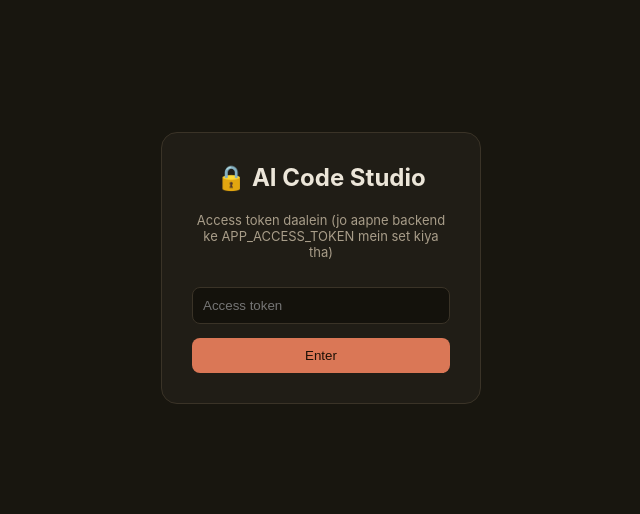
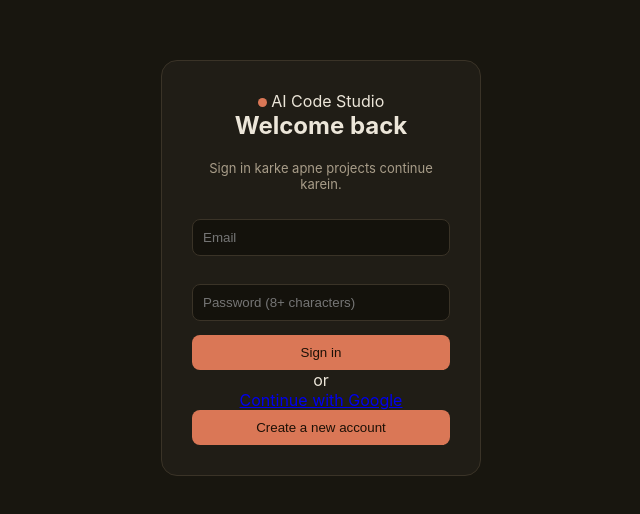
Before and after one commit to musabislam456-arch/ai-code-studio-front, a React (Vite) app: page / in a window 1280 px wide. Shown: the part 132-646 px from the top of the page, without its empty margins (319-959 px from the left). Built offline with nearby package versions, Linux system fonts and the light colour scheme; no server answers.

Commit message:
Replace shared-token login with email and Google sign-in UI

```diff
--- a/src/components/LoginGate.jsx
+++ b/src/components/LoginGate.jsx
@@ -1,31 +1,53 @@
-import React, { useState } from "react";
-import { getAccessToken, setAccessToken } from "../lib/api";
+import React,{useEffect,useState} from "react";
+import {api,getAccessToken,setAccessToken} from "../lib/api";
 
-/**
- * Simple gate: asks for the access token once, stores it in
- * localStorage. Not a real auth system — just enough to stop
- * randoms on the internet from using your deployed backend.
- */
-export default function LoginGate({ children }) {
-  const [token, setToken] = useState(getAccessToken());
-  const [entered, setEntered] = useState(!!getAccessToken());
+export default function LoginGate({children}){
+ const [loading,setLoading]=useState(true);
+ const [mode,setMode]=useState("signin");
+ const [name,setName]=useState("");
+ const [email,setEmail]=useState("");
+ const [password,setPassword]=useState("");
+ const [error,setError]=useState("");
+ useEffect(()=>{
+   const run=async()=>{
+     try{
+       if(location.pathname==="/auth/callback"){
+         const code=new URLSearchParams(location.search).get("code");
+         if(!code) throw new Error("Google login code missing.");
+         const r=await api.googleExchange(code); setAccessToken(r.token);
+         history.replaceState({}, "", "/"); location.reload(); return;
+       }
+       if(getAccessToken()){ await api.me(); }
+     }catch(err){ setAccessToken(""); }
+     finally{ setLoading(false); }
+   };
+   run();
+ },[]);
+ if(loading) return <div className="login-gate"><div className="login-card"><p>Loading…</p></div></div>;
+ if(getAccessToken()) return children;
 
-  if (entered) return children;
-
-  return (
-    <div className="login-gate">
-      <div className="login-card">
-        <h2>🔒 AI Code Studio</h2>
-        <p>Access token daalein (jo aapne backend ke APP_ACCESS_TOKEN mein set kiya tha)</p>
-        <input
-          type="password"
-          value={token}
-          onChange={(e) => setToken(e.target.value)}
-          placeholder="Access token"
-          onKeyDown={(e) => e.key === "Enter" && token && (setAccessToken(token), setEntered(true))}
-        />
-        <button onClick={() => { setAccessToken(token); setEntered(true); }}>Enter</button>
-      </div>
-    </div>
-  );
+ const submit=async()=>{
+   setError("");
+   try{
+     const r=mode==="signup" ? await api.signUp({name,email,password}) : await api.signIn({email,password});
+     setAccessToken(r.token); location.reload();
+   }catch(err){setError(err.message);}
+ };
+ return <div className="login-gate">
+   <div className="login-card auth-card">
+     <div className="auth-brand"><span className="brand-dot"/> AI Code Studio</div>
+     <h2>{mode==="signup"?"Create your account":"Welcome back"}</h2>
+     <p>{mode==="signup"?"Apna account banayein aur projects save karein.":"Sign in karke apne projects continue karein."}</p>
+     {mode==="signup" && <input value={name} onChange={e=>setName(e.target.value)} placeholder="Name"/>}
+     <input value={email} onChange={e=>setEmail(e.target.value)} placeholder="Email" type="email"/>
+     <input value={password} onChange={e=>setPassword(e.target.value)} placeholder="Password (8+ characters)" type="password" onKeyDown={e=>e.key==="Enter"&&submit()}/>
+     {error&&<div className="auth-error">{error}</div>}
+     <button onClick={submit}>{mode==="signup"?"Create account":"Sign in"}</button>
+     <div className="auth-divider"><span>or</span></div>
+     <a className="google-btn" href={api.googleAuthUrl()}>Continue with Google</a>
+     <button className="auth-switch" onClick={()=>{setMode(mode==="signup"?"signin":"signup");setError("")}}>
+       {mode==="signup"?"Already have an account? Sign in":"Create a new account"}
+     </button>
+   </div>
+ </div>;
 }
```
